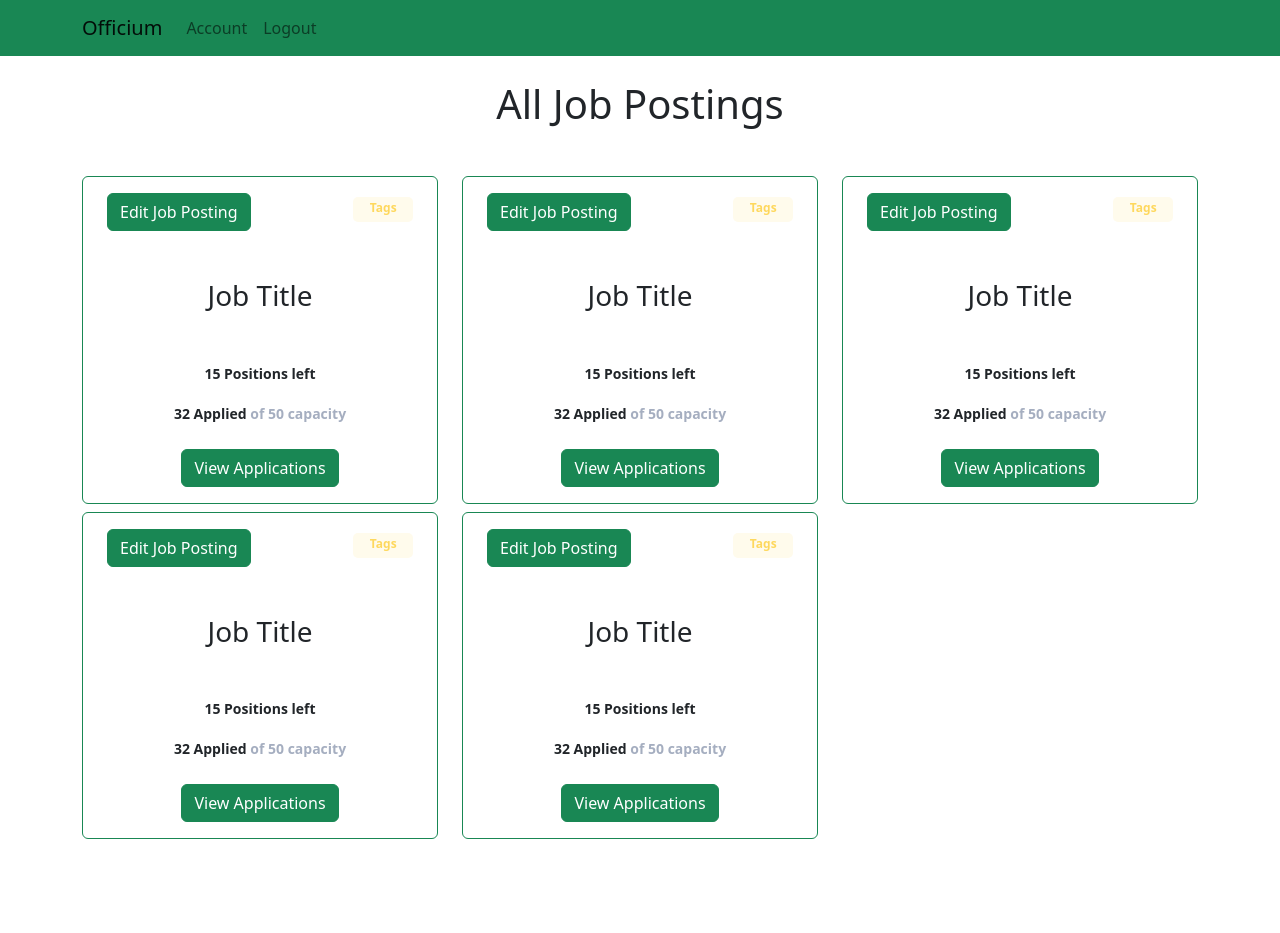
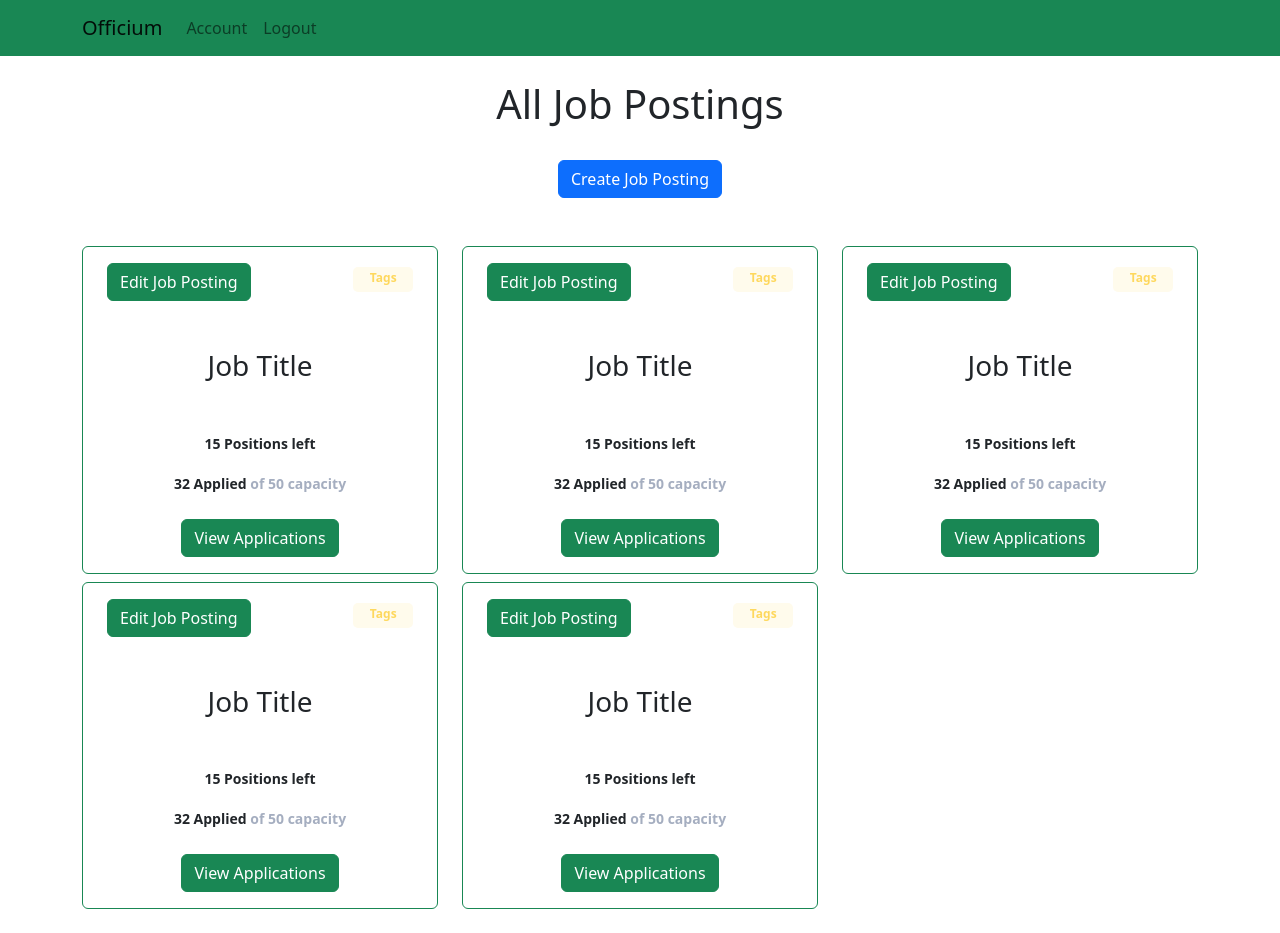
Before and after one commit to ShaivPandya/cmpe-133, a React (Create React App) app in the folder client/: page /job-postings in a window 1280 px wide. Before the commit the page ends 863 px from the top, so only its background shows below. Built offline with nearby package versions, Linux system fonts and the light colour scheme.

Commit message:
added a button for creating a job posting

```diff
--- a/client/src/components/Business/JobPostingsListCompany/JobPostingsList.js
+++ b/client/src/components/Business/JobPostingsListCompany/JobPostingsList.js
@@ -10,6 +10,8 @@ function JobPostingsList() {
         <Navigation />
         <br></br>
         <h1> All Job Postings</h1>
+        <br></br>
+        <button type="button" class="btn btn-primary">Create Job Posting</button>
         <div class="container mt-5 mb-3">
             <div class="row">
                 <JobPostingCard />
```
